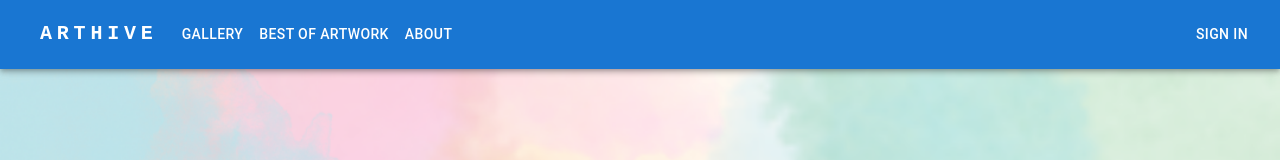
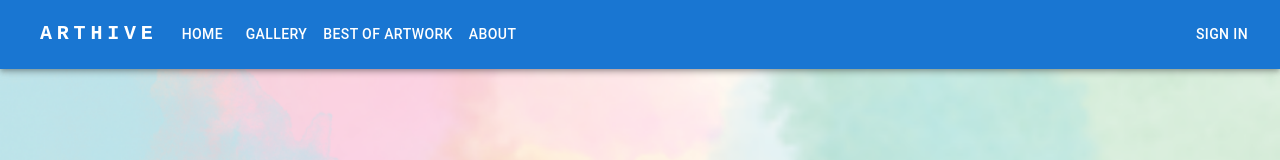
Before and after one commit to Code-the-Dream-School/jj-practicum-team-4-front, a React (Vite) app: page / in a window 1280 px wide. Shown: the top 160 px of the page. Built offline with nearby package versions, Linux system fonts and the light colour scheme; some icons are missing.

Commit message:
Adding Home link.

```diff
--- a/src/components/layouts/Navbar.jsx
+++ b/src/components/layouts/Navbar.jsx
@@ -14,7 +14,13 @@ import MenuItem from "@mui/material/MenuItem";
 import AdbIcon from "@mui/icons-material/Adb";
 import { Link } from "react-router-dom";
 
-const pages = ["gallery", "best of artwork", "about", "challenge prompt"];
+const pages = [
+  "home",
+  "gallery",
+  "best of artwork",
+  "about",
+  "challenge prompt",
+];
 const settings = ["Logout"];
 function Navbar() {
   const [isAuth, setIsAuth] = React.useState(false);
@@ -98,7 +104,7 @@ function Navbar() {
             onClose={handleCloseNavMenu}
             sx={{ display: { xs: "block", md: "none" } }}
           >
-            {pages.slice(0, isAuth ? 4 : 3).map((page) => (
+            {pages.slice(0, isAuth ? 5 : 4).map((page) => (
               <MenuItem key={page} onClick={handleCloseNavMenu}>
                 <Typography
                   color="primary"
@@ -117,10 +123,10 @@ function Navbar() {
           </Menu>
         </Box>
         <Box sx={{ flexGrow: 1, display: { xs: "none", md: "flex" } }}>
-          {pages.slice(0, isAuth ? 4 : 3).map((page) => (
+          {pages.slice(0, isAuth ? 5 : 4).map((page) => (
             <Button
               component={Link}
-              to={page.replaceAll(" ", "-")}
+              to={page === "home" ? "/" : page.replaceAll(" ", "-")}
               key={page}
               onClick={handleCloseNavMenu}
               sx={{ my: 2, color: "white", display: "block" }}
```
